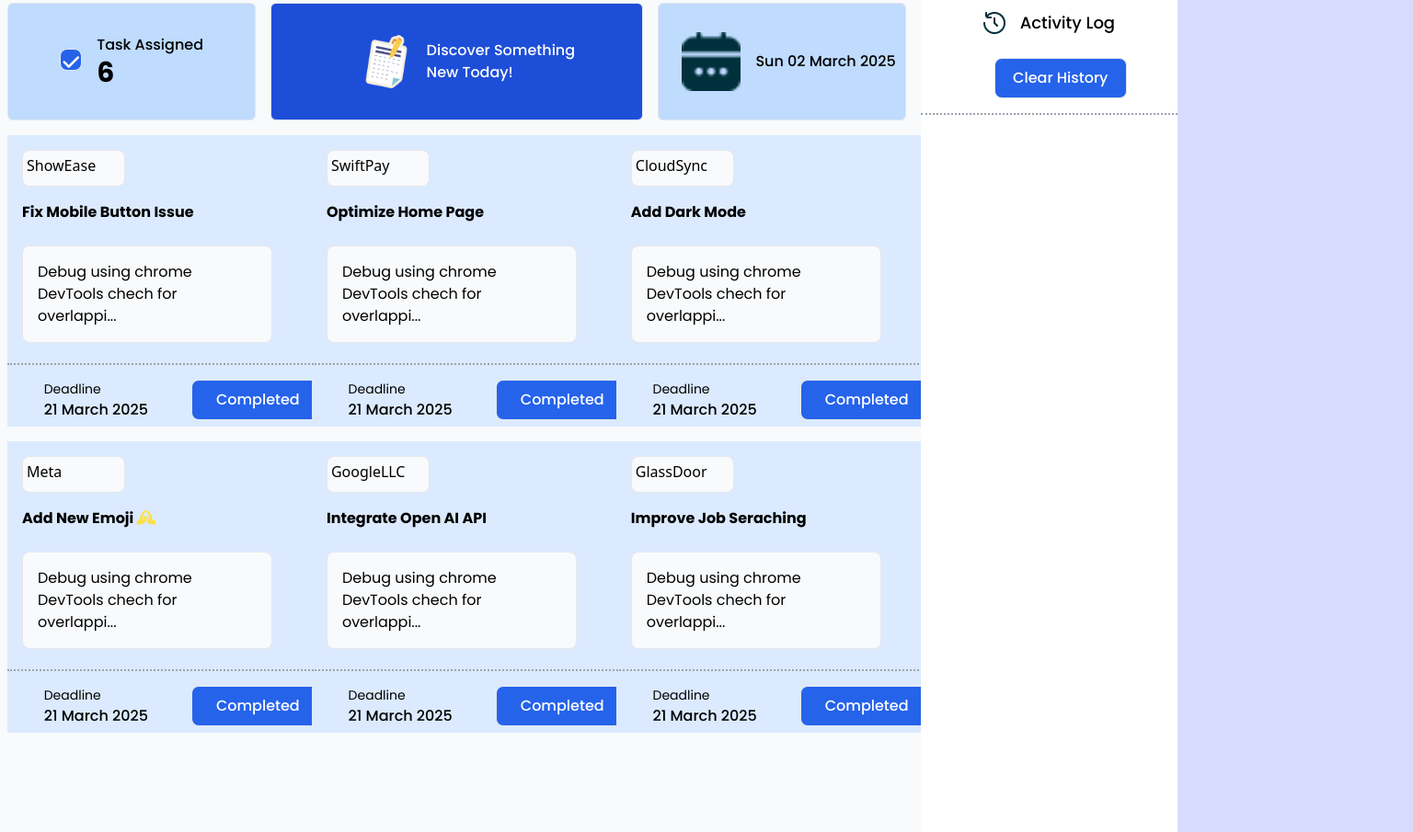
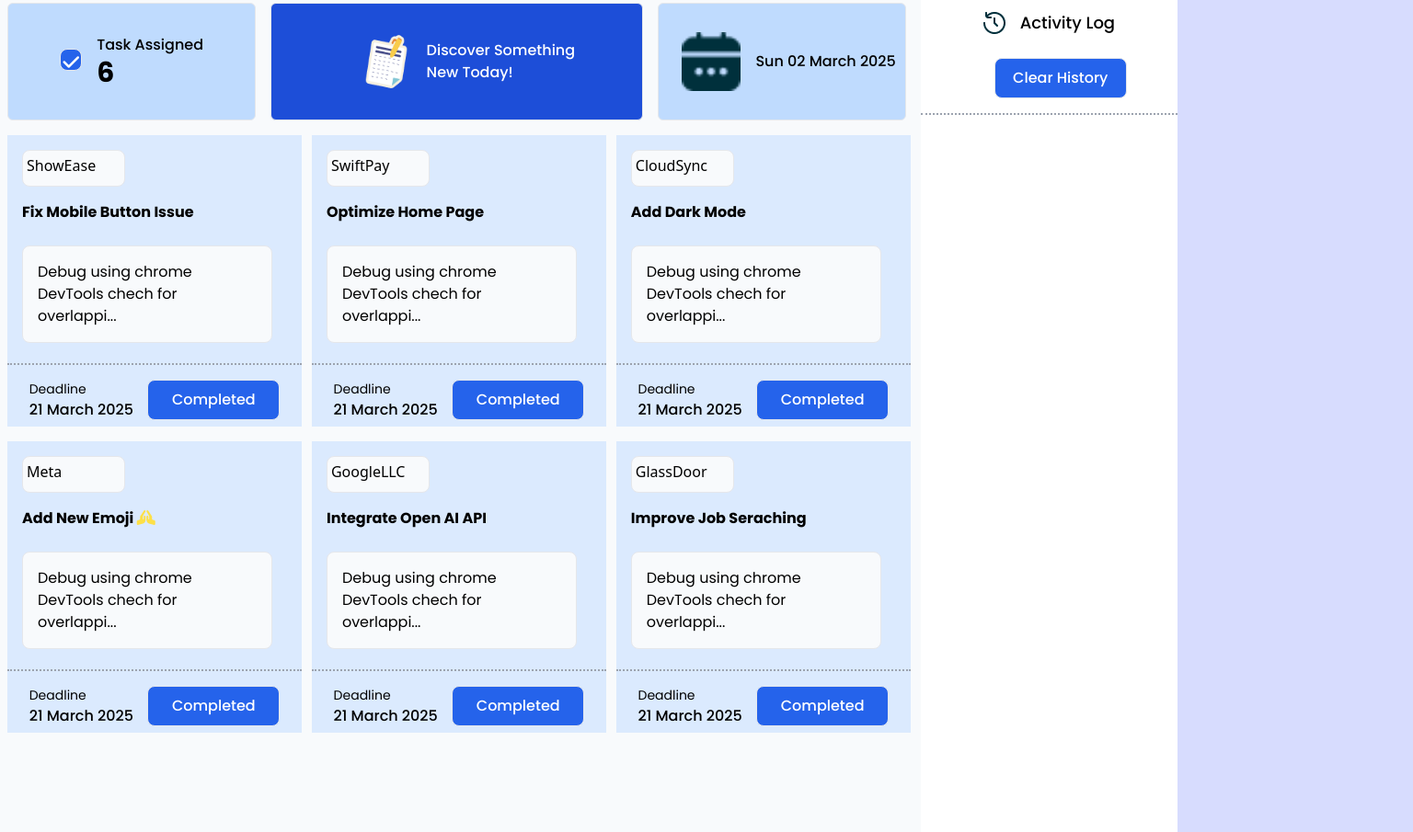
Before and after one commit to AzharChy/Assignment-5, a plain HTML site: page index.html in a window 1280 px wide. Shown: the part 141-1046 px from the top of the page at 92% size, 1536 px wide, since content can reach past the window. Drawn offline with nearby package versions, Linux system fonts and the light colour scheme.

Commit message:
last commit

```diff
--- a/index.html
+++ b/index.html
@@ -14,7 +14,7 @@
 <body class="body min-h-screen">
     <div class="container m-auto min-h-screen">
         <!-- nav starts -->
-        <nav class="bg-white flex h-16 w-[1536px] mt-8">
+        <nav class="bg-white flex h-16 w-[1380px] mt-8">
             <div class="nav-left flex gap-2 ml-6 mt-4">
                 <div class="">
                     <img class="w-12 h-12" src="assets/logo.png" alt="">
@@ -25,7 +25,7 @@
             </div>
             <div class="m-auto text-blue-300 font-bold">----------------------------------------------------------------</div>
             <div class="right flex justify-between justify-center items-center gap-4">
-                <div>
+                <div class="">
                     <i class="fa-solid fa-check text-xl text-center bg-blue-600 text-white w-8 h-8 border rounded-lg"></i>
                 </div>
                 <div id="nav-num" class="font-bold text-3xl oppins-bold">23</div>
@@ -77,7 +77,7 @@
 
                 <!-- 2nd Row (Grid Layout) -->
                 <div class="grid grid-cols-3 gap-4">
-                    <div class="w-96 h-[317px] bg-blue-100">
+                    <div class="w-80 h-[317px] bg-blue-100">
                         <div>
                             <div>
                                 <h3 class="bg-slate-50 w-28 h-10 p-1 mt-4 ml-4 border rounded-lg">ShowEase</h3>
@@ -100,7 +100,7 @@
                           </div>
                         </div>
                     </div>
-                    <div class="w-96 h-[317px] bg-blue-100"> <div>
+                    <div class="w-80 h-[317px] bg-blue-100"> <div>
                         <div>
                             <h3 class="bg-slate-50 w-28 h-10 p-1 mt-4 ml-4 border rounded-lg">SwiftPay</h3>
                         </div>
@@ -121,7 +121,7 @@
                          </div>
                       </div>
                     </div></div>
-                    <div class="w-96 h-[317px] bg-blue-100"> <div>
+                    <div class="w-80 h-[317px] bg-blue-100"> <div>
                         <div>
                             <h3 class="bg-slate-50 w-28 h-10 p-1 mt-4 ml-4 border rounded-lg">CloudSync</h3>
                         </div>
@@ -144,7 +144,7 @@
                     </div></div>
                 </div>
                 <div class="grid grid-cols-3 gap-4">
-                    <div class="w-96 h-[317px] bg-blue-100">
+                    <div class="w-80 h-[317px] bg-blue-100">
                         <div>
                             <div>
                                 <h3 class="bg-slate-50 w-28 h-10 p-1 mt-4 ml-4 border rounded-lg">Meta</h3>
@@ -167,7 +167,7 @@
                           </div>
                         </div>
                     </div>
-                    <div class="w-96 h-[317px] bg-blue-100">
+                    <div class="w-80 h-[317px] bg-blue-100">
                         <div>
                             <div>
                                 <h3 class="bg-slate-50 w-28 h-10 p-1 mt-4 ml-4 border rounded-lg">GoogleLLC</h3>
@@ -190,7 +190,7 @@
                           </div>
                         </div>
                     </div>
-                    <div class="w-96 h-[317px] bg-blue-100">
+                    <div class="w-80 h-[317px] bg-blue-100">
                         <div>
                             <div>
                                 <h3 class="bg-slate-50 w-28 h-10 p-1 mt-4 ml-4 border rounded-lg">GlassDoor</h3>
```
